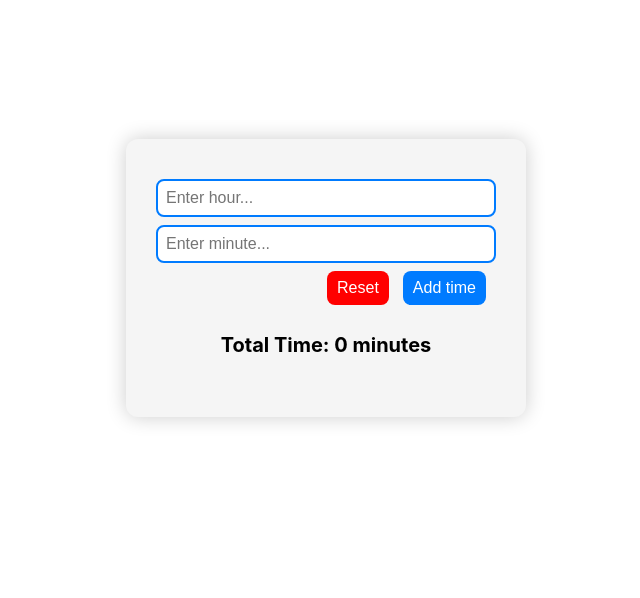
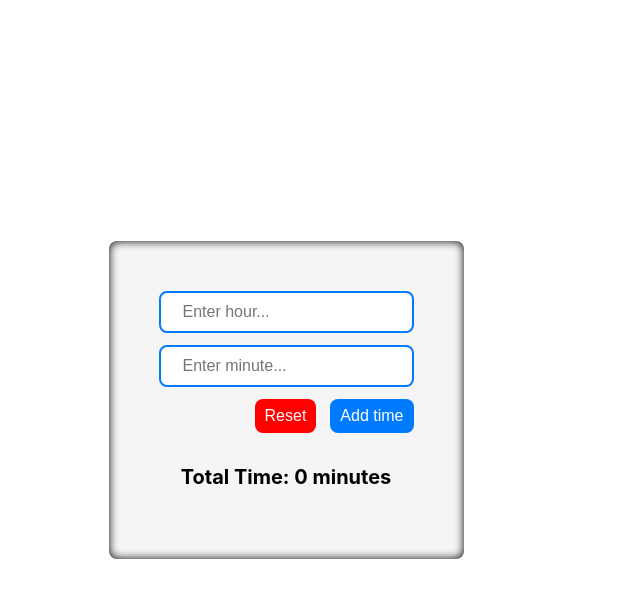
Before and after one commit to shivam24161/react-time-adder, a React (Create React App) app: page / in a window 1280 px wide. Shown: the top 598 px of the page, without its empty margins (354-994 px from the left). Built offline with nearby package versions, Linux system fonts and the light colour scheme.

Commit message:
container centered

```diff
--- a/src/App.css
+++ b/src/App.css
@@ -1,22 +1,26 @@
+*{
+  box-sizing: border-box;
+}
 .main-wrapper {
-  max-width: 400px;
-  margin: 0 auto;
+  display: flex;
+  align-items: center;
+  height: 100vh;
 }
 
 .container {
   display: flex;
-  gap: 8px;
+  gap: 12px;
   align-items: center;
   flex-direction: column;
   background-color: #f5f5f5;
-  border-radius: 12px;
-  box-shadow: 0px 0px 20px rgba(0, 0, 0, 0.2);
-  padding: 40px;
-  transform: translate(10%, 50%);
+  border-radius: 8px;
+  box-shadow: inset 0 0 10px #000000;
+  padding: 50px;
+  margin: 0 auto;
 }
 
 input {
-  padding: 8px;
+  padding: 10px 22px;
   width: 100%;
   border: 2px solid #007bff;
   border-radius: 8px;
@@ -50,9 +54,7 @@ button {
 .reset:hover {
   opacity: 0.7;
 }
-/* Animated text styles */
 .animated-text {
-  font-size: 24px;
   margin-top: 20px;
   color: #28a745;
   animation: bounce 0.5s ease-in-out infinite;
@@ -73,10 +75,3 @@ p {
   font-weight: bold;
   margin-top: 20px;
 }
-
-@media only screen and (max-width: 500px) {
-  .main-wrapper {
-    max-width: 320px;
-    margin: unset;
-  }
-}
```
